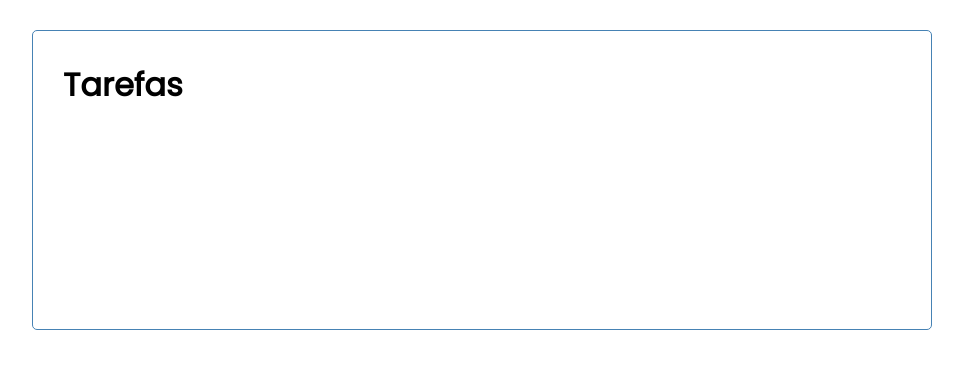
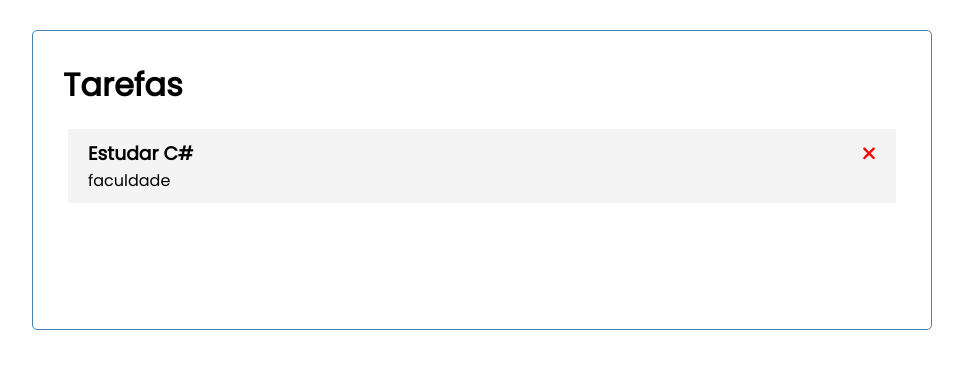
Before and after one commit to mateusfrazz/Lista-De-Tarefas, an Angular app: page / in a window 1280 px wide. Shown: the top 368 px of the page, without its empty margins (158-1121 px from the left). Built offline with nearby package versions, Linux system fonts and the light colour scheme; data requests are answered from the project's data file.

Commit message:
refactor: Alteração do metodo deletetask para funcionar corretamente

```diff
--- a/db.json
+++ b/db.json
@@ -1,3 +1,10 @@
 {
-  "tasks": []
+  "tasks": [
+    {
+      "id": "1",
+      "tarefa": "Estudar C#",
+      "categoria": "faculdade",
+      "concluido": true
+    }
+  ]
 }
--- a/package.json
+++ b/package.json
@@ -32,7 +32,7 @@
   },
   "devDependencies": {
     "@angular-devkit/build-angular": "^19.2.4",
-    "@angular/cli": "^19.2.4",
+    "@angular/cli": "^19.2.5",
     "@angular/compiler-cli": "^19.2.0",
     "@types/express": "^4.17.17",
     "@types/jasmine": "~5.1.0",
--- a/src/app/components/tasks/tasks.component.ts
+++ b/src/app/components/tasks/tasks.component.ts
@@ -21,7 +21,9 @@ export class TasksComponent implements OnInit {
        }
 
 
-       deleteTask(tarefa: Tarefa){
-          this.taskService.deleteTask(tarefa).subscribe();
-       }
+       deleteTask(tarefa: Tarefa) {
+        this.taskService.deleteTask(tarefa).subscribe(() => {
+          this.tarefas = this.tarefas.filter((t) => t.id !== tarefa.id);
+        });
+      }
 }
```
Also changed, not shown: 1 other file (tests, documents, lock files or other folders).
